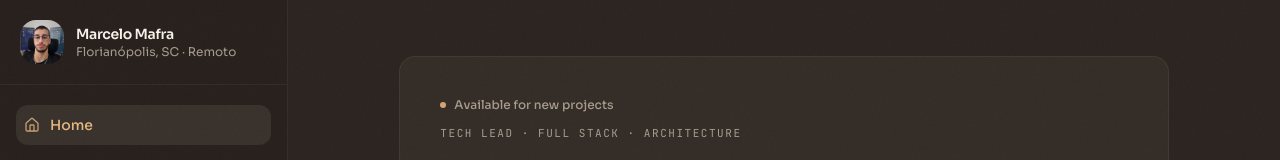
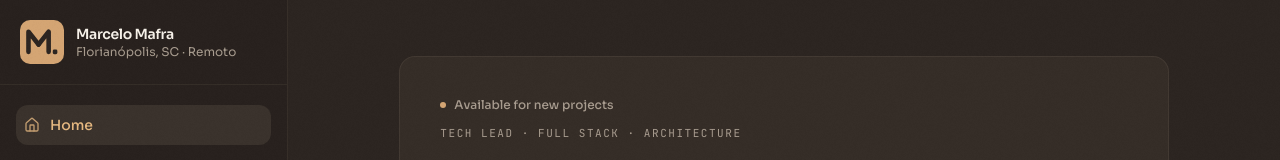
Before and after one commit to marcelomafradev/marcelomafradev, a Next.js app: page /en in a window 1280 px wide. Shown: the top 160 px of the page. Built offline with nearby package versions, Linux system fonts and the light colour scheme; no server answers.

Commit message:
feat: show the brand mark in the desktop sidebar header

```diff
--- a/src/components/organisms/navigation/sidebar.tsx
+++ b/src/components/organisms/navigation/sidebar.tsx
@@ -3,7 +3,7 @@
 import { usePathname, HrefValue } from '@/lib/navigation';
 import { PERSONAL_INFO, SIDEBAR_ITEMS } from '@/constants';
 import { DropdownSettings } from '@/components/molecules';
-import { Link, NavItemContent } from '@/components/atoms';
+import { BrandMark, Link, NavItemContent } from '@/components/atoms';
 import {
   Sidebar as ShadcnSidebar,
   SidebarContent,
@@ -16,8 +16,6 @@ import {
   SidebarMenuItem,
   SidebarSeparator,
 } from '@/components/ui/sidebar';
-import { Avatar, AvatarFallback, AvatarImage } from '@/components/ui/avatar';
-import { Image } from '@/components/atoms';
 import { ChessIndicator } from './chess-indicator';
 import { SpotifyIndicator } from './spotify-indicator';
 import { useTranslations } from 'next-intl';
@@ -40,24 +38,7 @@ export const Sidebar = () => {
           href="/"
           className="hover:bg-sidebar-accent/60 flex items-center gap-3 rounded-lg p-1 transition-colors"
         >
-          <Avatar className="size-11 rounded-xl">
-            <AvatarImage
-              src={PERSONAL_INFO.image}
-              alt={PERSONAL_INFO.name}
-              className="object-cover"
-              render={
-                <Image
-                  src={PERSONAL_INFO.image}
-                  alt={PERSONAL_INFO.name}
-                  width={44}
-                  height={44}
-                  sizes="44px"
-                  className="aspect-square size-full object-cover"
-                />
-              }
-            />
-            <AvatarFallback className="rounded-xl">MM</AvatarFallback>
-          </Avatar>
+          <BrandMark className="size-11" />
 
           <div className="min-w-0">
             <p className="truncate text-sm font-semibold tracking-tight">
```
Also changed, not shown: 1 other file (tests, documents, lock files or other folders).
